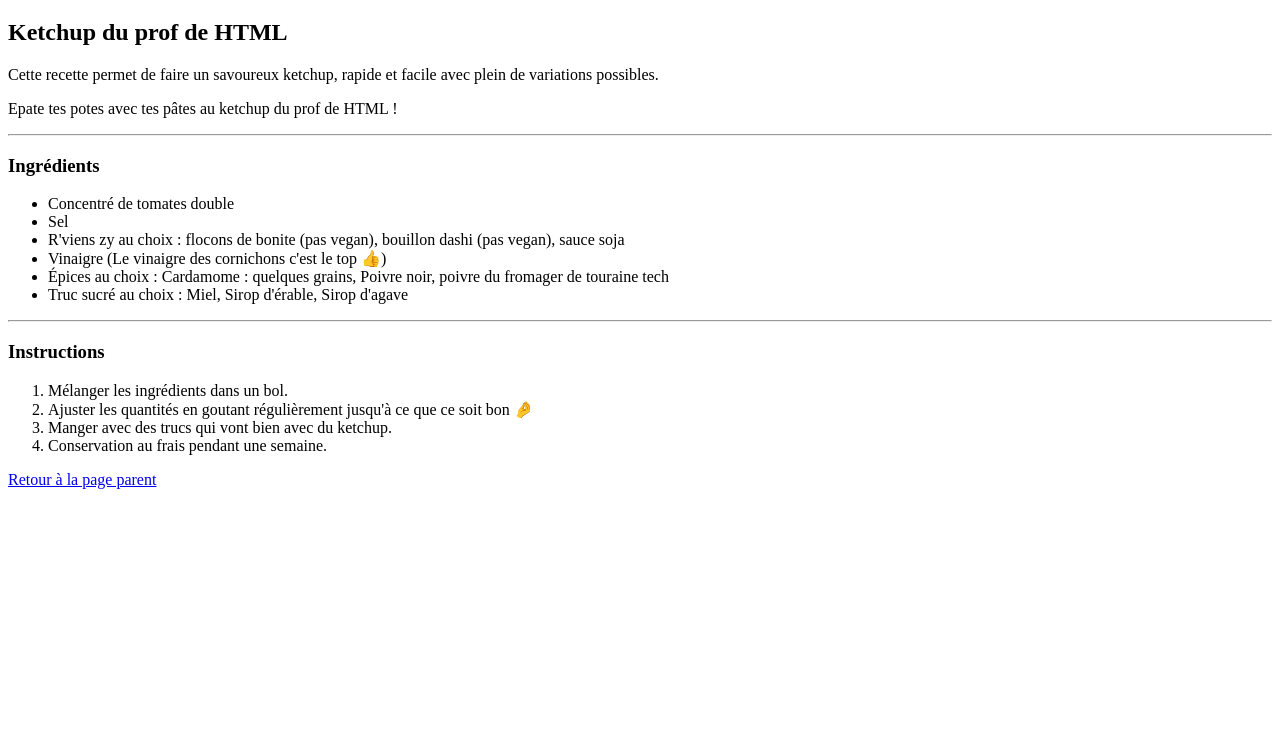
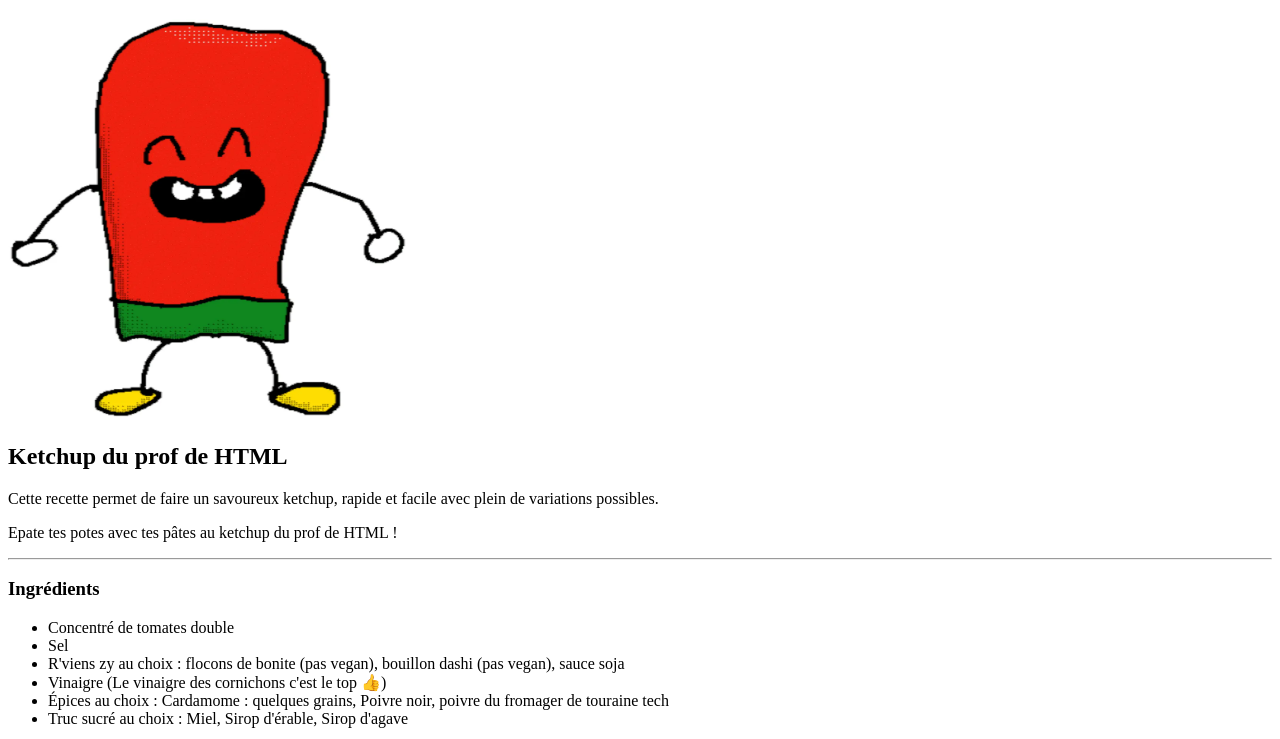
Before and after one commit to ManuNecro/html-jour-1, a plain HTML site: page Recette/recette-2.html in a window 1280 px wide. Shown: the part 61-800 px from the top of the page. Drawn offline with Linux system fonts and the light colour scheme.

Commit message:
Ajoute image ketchup

```diff
--- a/Recette/recette-2.html
+++ b/Recette/recette-2.html
@@ -9,7 +9,7 @@
 
 <body>
     <h1> Recette du ketchup du prof de HTML</h1>
-
+    <img src="/images/ketchup.webp" alt="Recette du ketchup du prof de HTML" width="400" height="400">
 
     <h2>Ketchup du prof de HTML</h2>
     <p>Cette recette permet de faire un savoureux ketchup, rapide et facile avec plein de variations possibles.</p>
```
Also changed, not shown: images/ketchup-du-prof-de-html-4200px-32bits.png (added), images/ketchup.webp (added).
